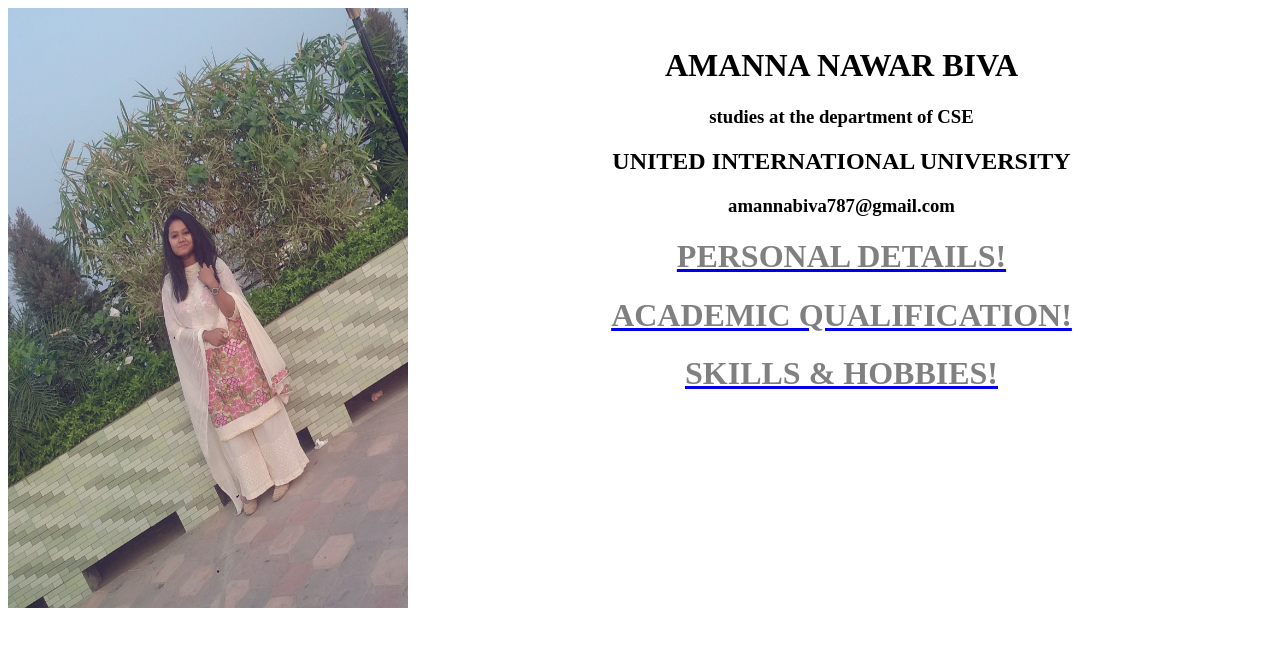
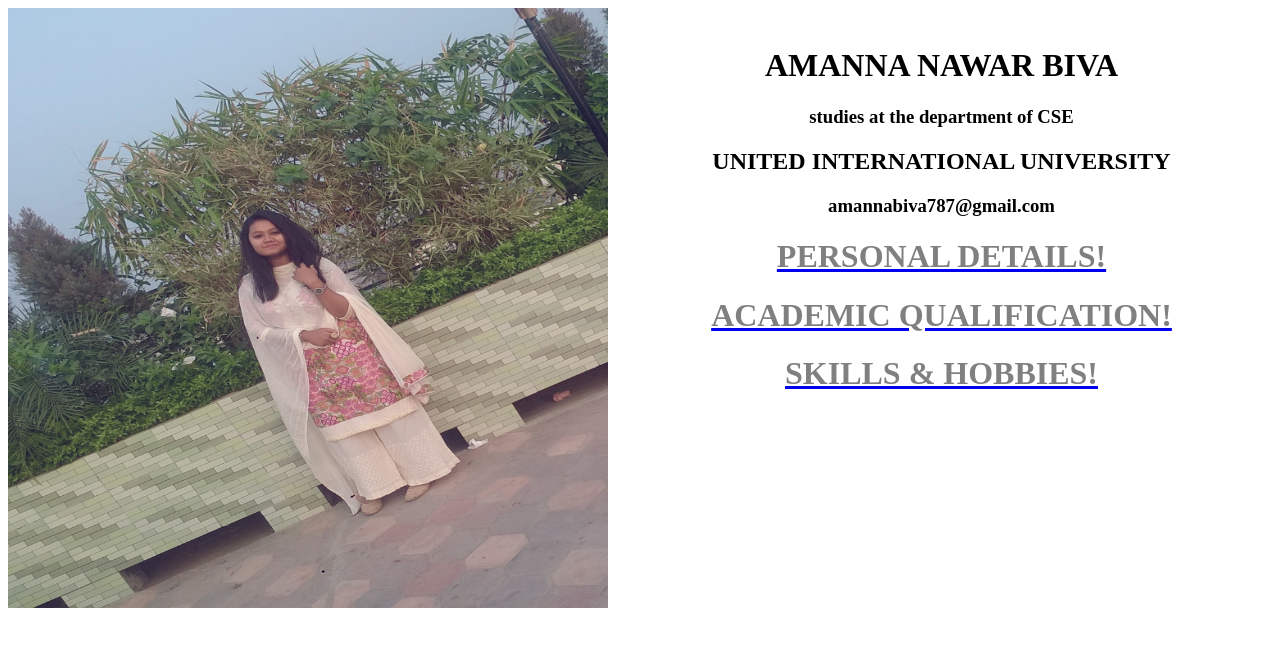
Before and after one commit to ANNAMARAWAN/ANNAMARAWAN.github.io, a plain HTML site: page nawar.html in a window 1280 px wide. Drawn offline with Linux system fonts and the light colour scheme.

Commit message:
Update nawar.html

```diff
--- a/nawar.html
+++ b/nawar.html
@@ -3,7 +3,7 @@
     <title>AMANNA NAWAR BIVA</title>
   </head>
   <body>
-   <img src =a.jpg width =400 height=600 align =left>
+   <img src =a.jpg width =600 height=600 align =left>
     </br>
 
    <h1><center>AMANNA NAWAR BIVA</center></h1>
```
